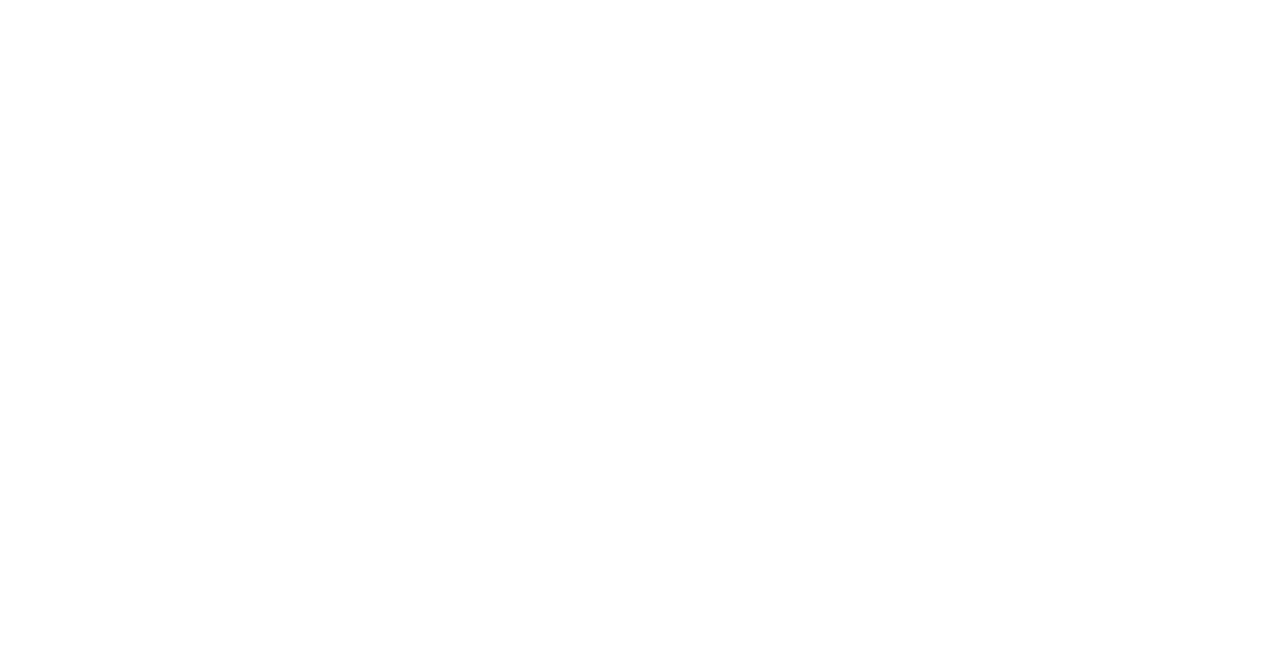
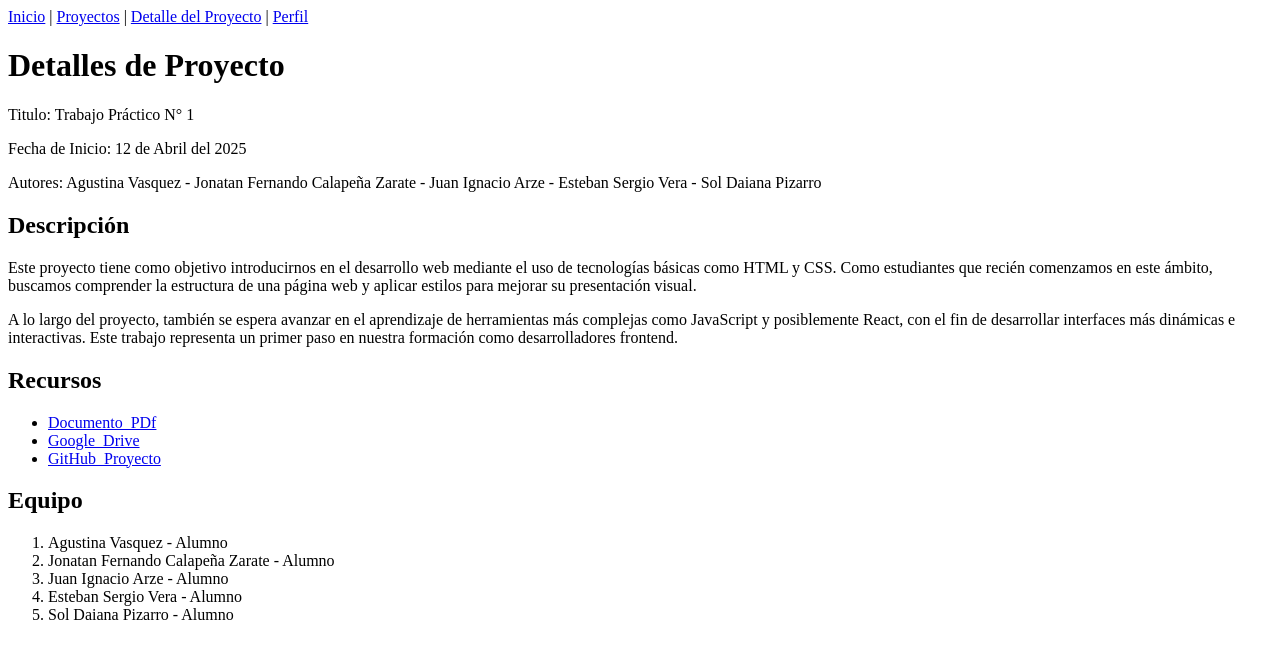
Before and after one commit to annhishere/pv_tp1_grupo1, a plain HTML site: page detalle.html in a window 1280 px wide. Drawn offline with Linux system fonts and the light colour scheme.

Commit message:
Modifico archivo detalle.html

```diff
--- a/detalle.html
+++ b/detalle.html
@@ -3,9 +3,55 @@
 <head>
     <meta charset="UTF-8">
     <meta name="viewport" content="width=device-width, initial-scale=1.0">
-    <title>Document</title>
+    <title>Detalles</title>
 </head>
 <body>
-
+    <nav>
+        <a href="index.html">Inicio</a> |
+        <a href="proyectos.html">Proyectos</a> |
+        <a href="detalle.html">Detalle del Proyecto</a> |
+        <a href="perfil.html">Perfil</a>
+    </nav>
+    <main>
+        <h1> Detalles de Proyecto </h1>
+        <section>
+            <p>Titulo: Trabajo Práctico N° 1</p>
+            <p>Fecha de Inicio: 12 de Abril del 2025</p>
+            <p>Autores: Agustina Vasquez - Jonatan Fernando Calapeña Zarate - Juan Ignacio Arze - Esteban Sergio Vera - Sol Daiana Pizarro</p>
+        </section>
+        <section>
+            <h2>Descripción</h2>
+            <p>
+                Este proyecto tiene como objetivo introducirnos en el desarrollo web mediante el uso de
+                tecnologías básicas como HTML y CSS. Como estudiantes que recién comenzamos en este ámbito,
+                buscamos comprender la estructura de una página web y aplicar estilos para mejorar su
+                presentación visual.
+            </p>
+            <p>
+                A lo largo del proyecto, también se espera avanzar en el aprendizaje de herramientas más
+                complejas como JavaScript y posiblemente React, con el fin de desarrollar interfaces más
+                dinámicas e interactivas. Este trabajo representa un primer paso en nuestra formación como
+                desarrolladores frontend.
+            </p>
+        </section>
+        <section>
+            <h2>Recursos</h2>
+            <ul>
+                <li><a href="https://virtual.unju.edu.ar/mod/resource/view.php?id=475332">Documento_PDf</a></li>
+                <li><a href="https://drive.google.com/file/d/1Z09ldKMAK1N9RB15xurHOt9S96k0Q2hf/view?usp=sharing">Google_Drive</a></li>
+                <li><a href="https://github.com/annhishere/pv_tp1_grupo1">GitHub_Proyecto</a></li>
+            </ul>
+        </section>
+        <section>
+            <h2>Equipo</h2>
+            <ol>
+                <li>Agustina Vasquez - Alumno</li>
+                <li>Jonatan Fernando Calapeña Zarate - Alumno</li>
+                <li>Juan Ignacio Arze - Alumno</li>
+                <li>Esteban Sergio Vera - Alumno</li>
+                <li>Sol Daiana Pizarro - Alumno</li>
+            </ol>
+        </section>
+    </main>
 </body>
 </html>
```
